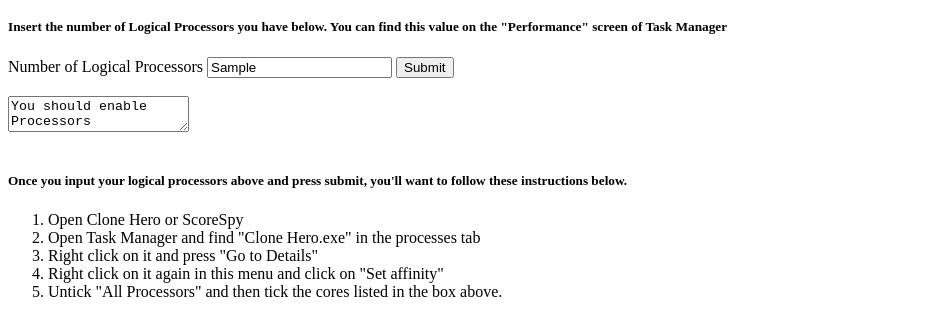
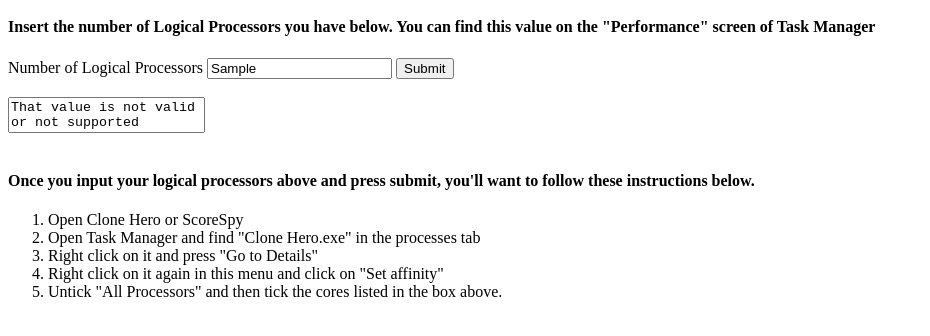
Before and after one commit to Davey-Dev/chaffinity, a plain HTML site: page index.html in a window 1280 px wide. Both pictures are taken after typing "Sample" into the empty fields and a click on the button "Submit". Shown: the part 48-384 px from the top of the page, without its empty margins (0-930 px from the left). Drawn offline with Linux system fonts and the light colour scheme.

Commit message:
updated something:

```diff
--- a/index.html
+++ b/index.html
@@ -102,7 +102,11 @@
                     AffinityProfile = "5400000000000000";
                     break;
                 default:
-                    AffinityProfile = "No";
+                    AffinityProfile = "";
+            }
+            if(AffinityProfile.length < 1) {
+                document.getElementById("finalThing").value = "That value is not valid or not supported"
+                return;
             }
             AffinityProfile = hex2bin(AffinityProfile).toString();
             let outputMsg = "You should enable Processors ";
@@ -117,13 +121,13 @@
         }
     </script>
     <h1>Clone Hero / ScoreSpy Affinity Cores Calculator</h1>
-    <h5>Insert the number of Logical Processors you have below. You can find this value on the "Performance" screen of Task Manager</h5>
+    <h4>Insert the number of Logical Processors you have below. You can find this value on the "Performance" screen of Task Manager</h5>
     <label for="coresInput">Number of Logical Processors</label>
     <input type="text" id="coresInput">
     <input type="button" onclick="getCores()" value="Submit">
     <br><br>
-    <textarea id="finalThing" readonly></textarea><br><br>
-    <h5>Once you input your logical processors above and press submit, you'll want to follow these instructions below.</h5>
+    <textarea id="finalThing" style="resize:none" cols="22" readonly></textarea><br><br>
+    <h4>Once you input your logical processors above and press submit, you'll want to follow these instructions below.</h5>
     <ol>
         <li>Open Clone Hero or ScoreSpy</li>
         <li>Open Task Manager and find "Clone Hero.exe" in the processes tab</li>
```
